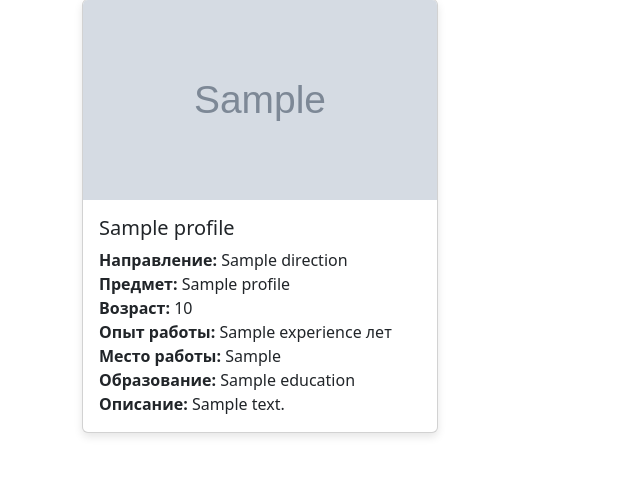
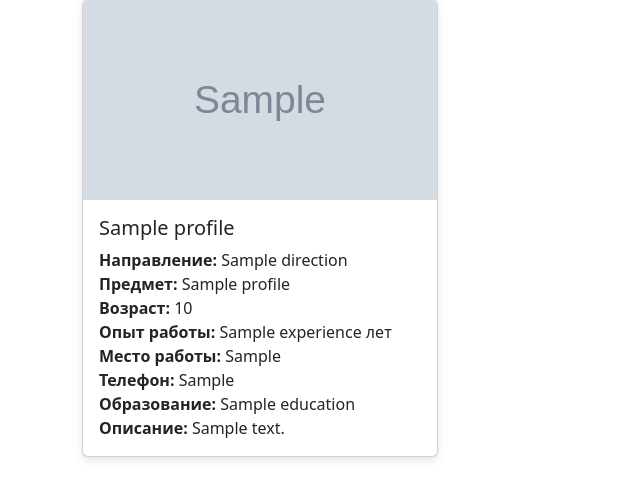
Before and after one commit to ssvXD/devHack_komandochka, a Flask app: template templates/index.html in a window 1280 px wide. Shown: the part 543-1020 px from the top of the page, without its empty margins (0-640 px from the left). Before the commit the page ends 980 px from the top, so only its background shows below. Run offline with Flask 3, Linux system fonts and the light colour scheme; the template is opened without the code that fills it: most values are stand-ins (such as "Sample title", 1, 10 or a date in 2020); grey boxes marked "Sample" are stand-in pictures; parts of the project's set-up code (start-up, migrations or seed data) failed here and were passed over.

Commit message:
Update index.html

```diff
--- a/templates/index.html
+++ b/templates/index.html
@@ -94,6 +94,7 @@
                             <strong>Возраст:</strong> {{ profile.age }}<br>
                             <strong>Опыт работы:</strong> {{ profile.experience }} лет<br>
                             <strong>Место работы:</strong> {{ profile.work_place }}<br>
+                            <strong>Телефон:</strong> {{ profile.work_place }}<br>
                             <strong>Образование:</strong> {{ profile.education }}<br>
                             <strong>Описание:</strong> {{ profile.description }}
                         </p>
```
